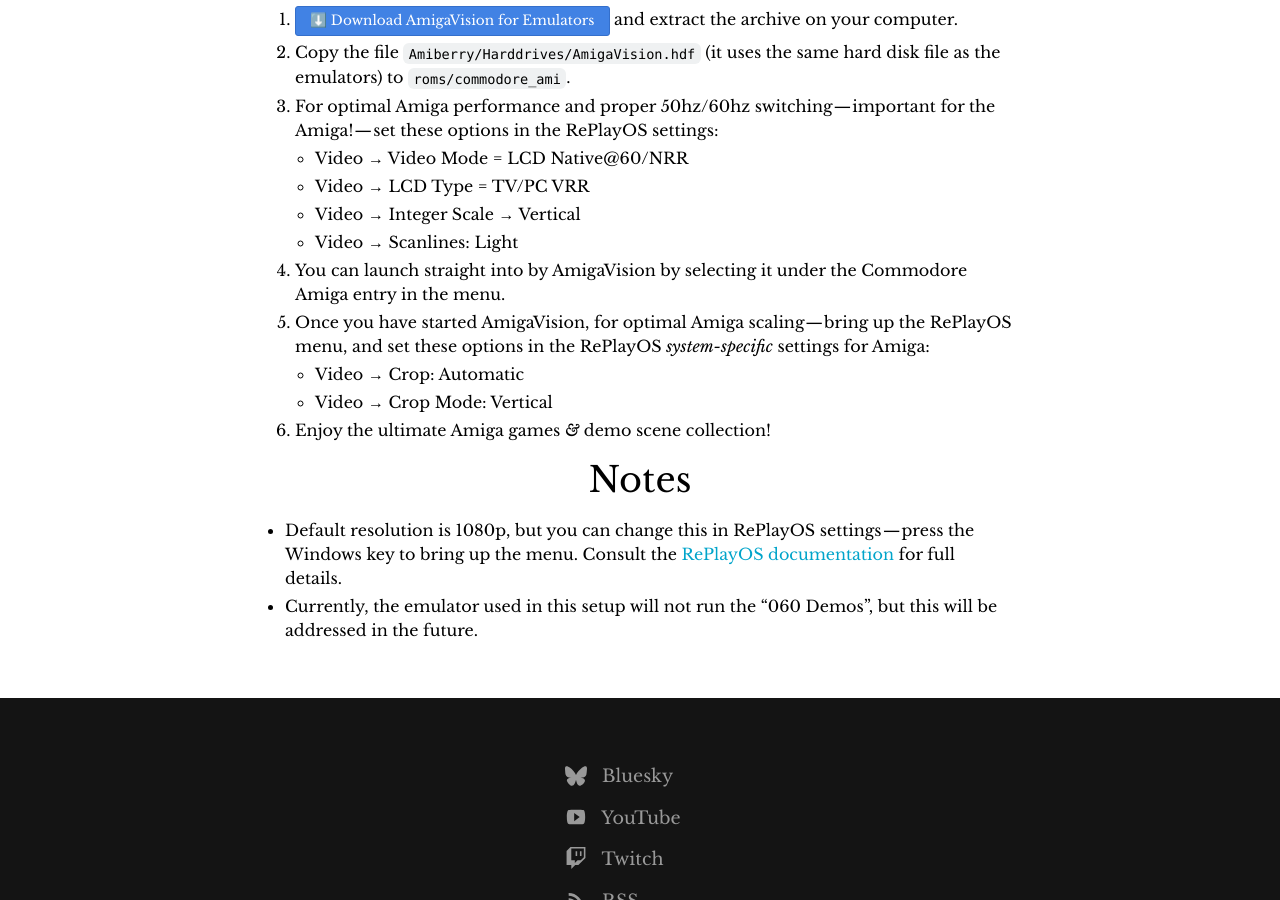
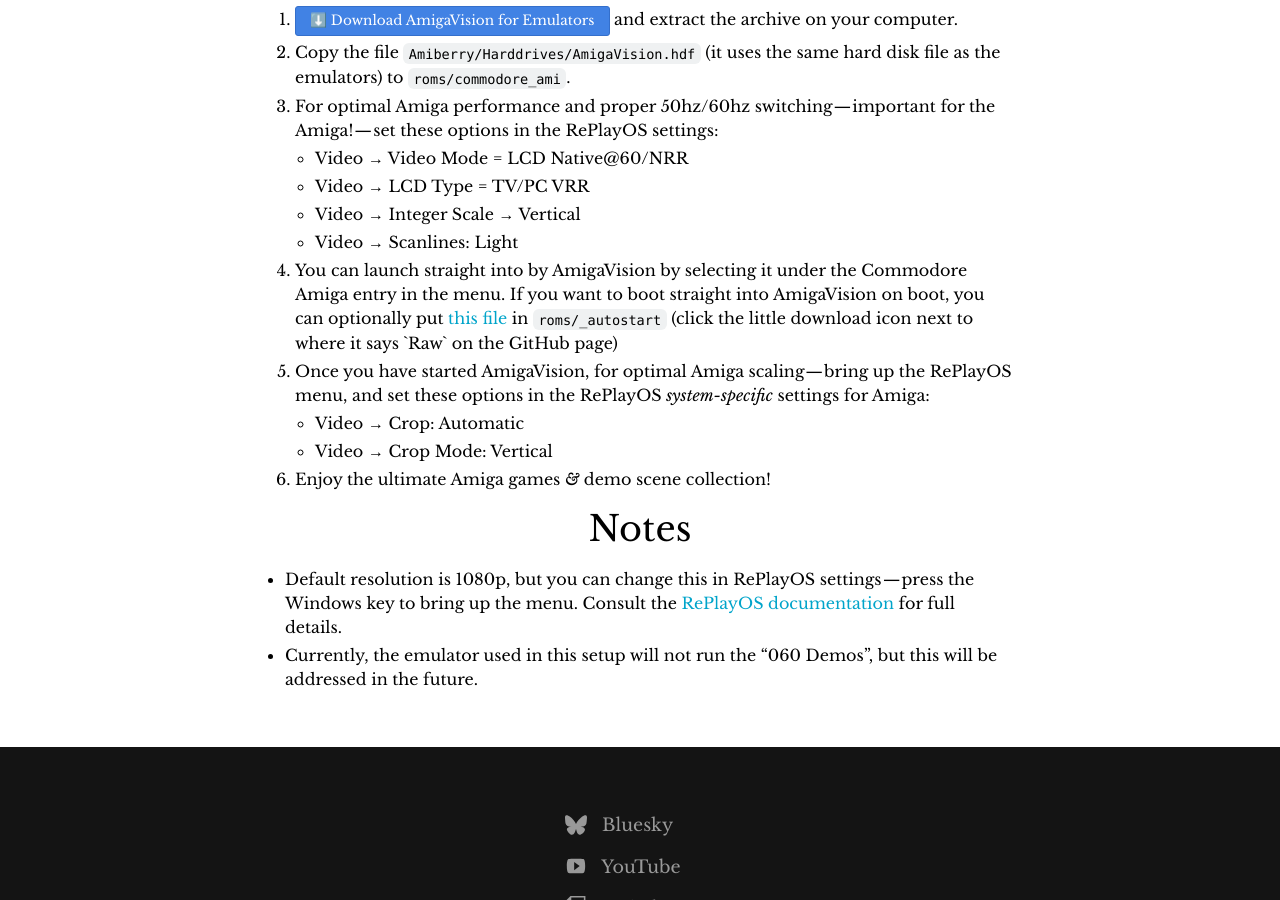
Before and after one commit to amigavision/amigavision.github.io, a Jekyll site: the page built from download/replay.html, in a window 1280 px wide and 900 px high, scrolled down 537 px. Built offline with Jekyll 4.4.1, drawn with Linux system fonts in a browser that asks for light colours.

Commit message:
Add autostart info

```diff
--- a/download/replay.html
+++ b/download/replay.html
@@ -26,7 +26,7 @@
         <li>Video → Integer Scale → Vertical
         <li>Video → Scanlines: Light
       </ul>
-      <li>You can launch straight into by AmigaVision by selecting it under the Commodore Amiga entry in the menu.
+      <li>You can launch straight into by AmigaVision by selecting it under the Commodore Amiga entry in the menu. If you want to boot straight into AmigaVision on boot, you can optionally put <a href="https://github.com/amigavision/AmigaVision/blob/main/replay/roms/_autostart/commodore_ami%40AmigaVision.hdf.fav">this file</a> in <code>roms/_autostart</code> (click the little download icon next to where it says `Raw` on the GitHub page)
       <li>Once you have started AmigaVision, for optimal Amiga scaling — bring up the RePlayOS menu, and set these options in the RePlayOS <i>system-specific</i> settings for Amiga:
       <ul>
         <li>Video → Crop: Automatic
```
